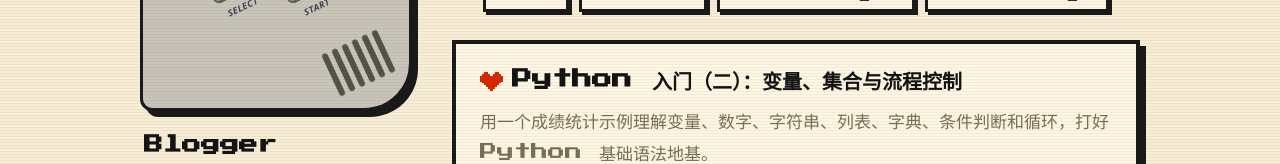
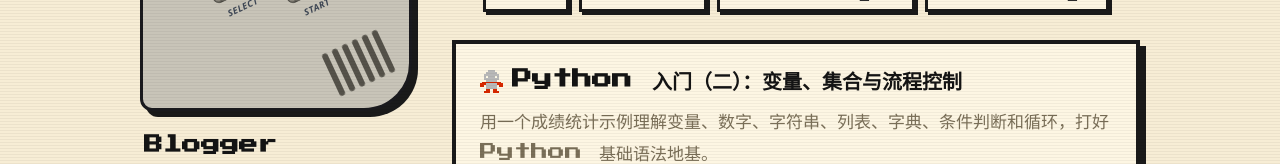
Before and after one commit to KongValley/ViteBlog, a React (Vite) app: page / in a window 1280 px wide. Shown: the part 528-692 px from the top of the page. Built offline with nearby package versions, Linux system fonts and the light colour scheme; a web font is replaced by a local one; what marked-highlight would draw is missing.

Commit message:
feat: 移除骷髅和蝙蝠图标，Webpack文章改用盾牌

```diff
--- a/src/components/PixelIcon.tsx
+++ b/src/components/PixelIcon.tsx
@@ -283,34 +283,6 @@
     '...kkkkkk...',
     '....kkkk....',
   ],
-  skeleton: [
-    '............',
-    '...wwwwww...',
-    '..wwwwwwww..',
-    '.wwwwwwwwww.',
-    '.wwkkwwkkww.',
-    '.wwkkwwkkww.',
-    '.wwwwwwwwww.',
-    '.wwwwkkwwww.',
-    '..wwwwwwww..',
-    '..wwkwwkww..',
-    '..wwwwwwww..',
-    '............',
-  ],
-  bat: [
-    '............',
-    '............',
-    '.m........m.',
-    '.mm......mm.',
-    '.mmmm..mmmm.',
-    '.mmmymmymmm.',
-    '.mmmmmmmmmm.',
-    '.mm.mmmm.mm.',
-    '....mmmm....',
-    '.....mm.....',
-    '............',
-    '............',
-  ],
 } satisfies Record<string, PixelSprite>
 
 export type PixelIconName = keyof typeof sprites
--- a/src/views/Home.tsx
+++ b/src/views/Home.tsx
@@ -32,13 +32,11 @@
   'shield',
   'potion',
   'bomb',
-  'skeleton',
-  'bat',
 ]
 
 // 个别文章手动指定图标,覆盖哈希随机分配的结果
 const iconOverrides: Record<string, PixelIconName> = {
-  'typescript/typescript-webpack': 'gamepad',
+  'typescript/typescript-webpack': 'shield',
   'tool/自用代码提交格式': 'invader',
   'tool/Hexo引入mermaid': 'robot',
   'tool/Hexo外链播放器': 'cat',
```
